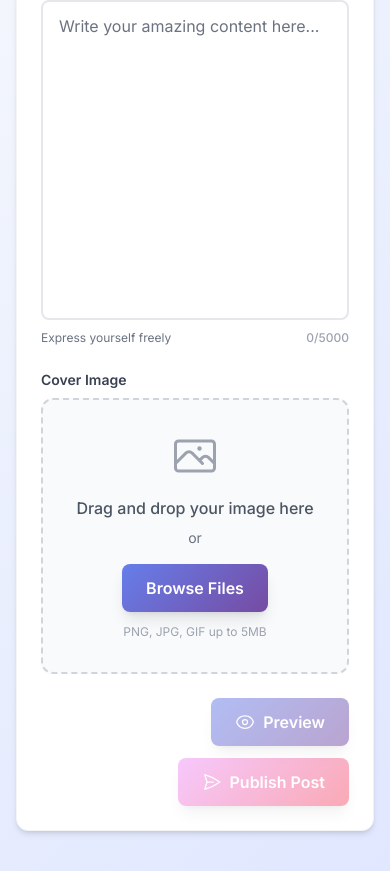
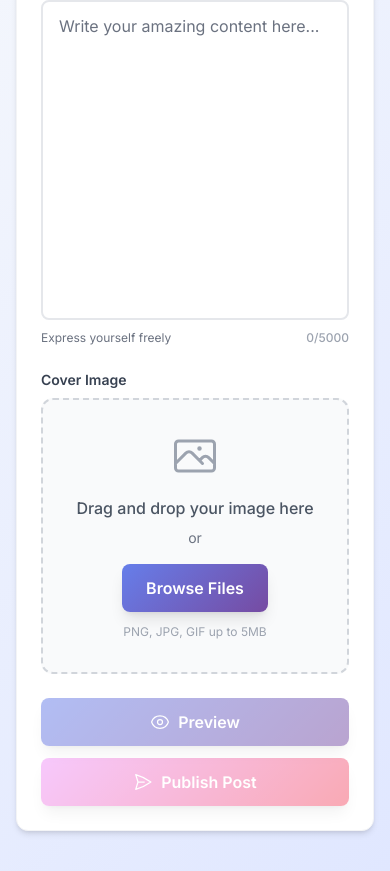
Before and after one commit to ashishsingh752/Kalaam, a Next.js app: page /newpost in a window 390 px wide. Shown: the part 443-1314 px from the top of the page. Built offline with nearby package versions, Linux system fonts and the light colour scheme; no server answers.

Commit message:
Enhance CreateNewPost component layout and button styles

```diff
--- a/app/components/post/CreateNewPost.tsx
+++ b/app/components/post/CreateNewPost.tsx
@@ -277,11 +277,11 @@
           </div>
 
           {/* Action Buttons */}
-          <div className="flex flex-wrap gap-3 justify-end">
+          <div className="flex flex-col sm:flex-row gap-3 sm:justify-end">
             <button
               onClick={() => setShowPreview(!showPreview)}
               disabled={!image || !postTitle || !content}
-              className="btn-premium flex items-center gap-2"
+              className="btn-premium flex items-center justify-center gap-2 w-full sm:w-auto"
             >
               {showPreview ? (
                 <>
@@ -298,7 +298,7 @@
             <button
               disabled={!image || !postTitle || !content || loading}
               onClick={handleImageUpload}
-              className="btn-premium-pink flex items-center gap-2 ripple"
+              className="btn-premium-pink flex items-center justify-center gap-2 w-full sm:w-auto ripple"
             >
               {loading ? (
                 <>
```
